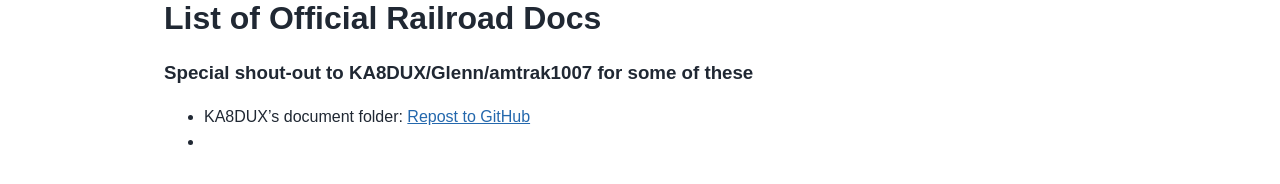
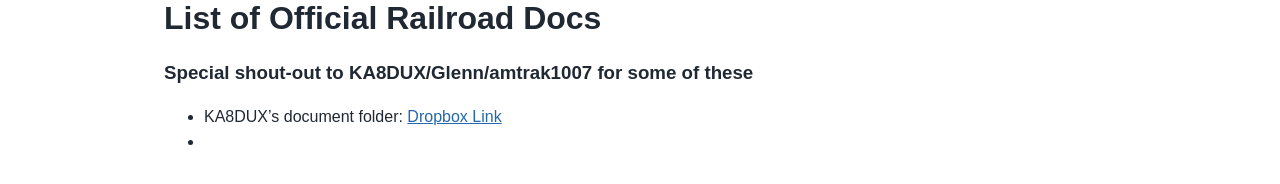
Before and after one commit to MichiganRailfan/michiganrailfan.github.io, a Jekyll site: the page built from official-documents.md, in a window 1280 px wide. Shown: the part 161-345 px from the top of the page. Built offline with Jekyll 4.4.1, drawn with Linux system fonts in a browser that asks for light colours.

Commit message:
Update KA8DUX document link to Dropbox

```diff
--- a/official-documents.md
+++ b/official-documents.md
@@ -7,5 +7,5 @@ title: Official Documents
 
 ### Special shout-out to KA8DUX/Glenn/amtrak1007 for some of these
 
-- KA8DUX's document folder: [Repost to GitHub](www.github.com/michiganrailfan/official-rail-docs/ka8dux-dropbox)
+- KA8DUX's document folder: [Dropbox Link](https://www.dropbox.com/scl/fo/96epbd8fy4uz354hfcu16/AO_ejVr1vaBgrYhyz9sBzR0?rlkey=vv81p39vzj0vv4228nfjef52g&st=0xxw05uq&e=2&dl=0)
 -
```
